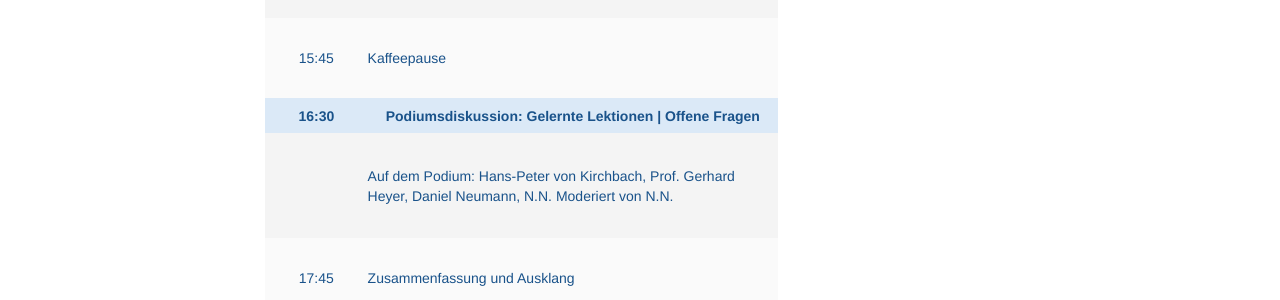
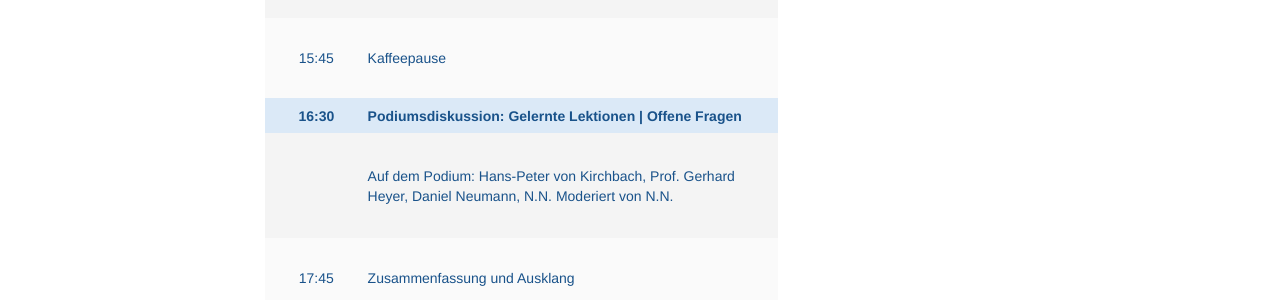
Before and after one commit to susedev/test, a Jekyll site: the page built from programm-uebersicht.html, in a window 1280 px wide. Shown: the part 1848-2148 px from the top of the page. Built offline with Jekyll 4.4.1, drawn with Linux system fonts in a browser that asks for light colours; nearby versions of some CDN libraries.

Commit message:
Edit from JekyllCMS

```diff
--- a/programm-uebersicht.html
+++ b/programm-uebersicht.html
@@ -128,7 +128,7 @@ title: Programm
 		</tr>
 		<tr>
 			<th style="background-color: rgb(219, 233, 247); border-color: rgb(255, 255, 255); text-align: center; vertical-align: middle; height: 35px;"><span style="color:#19528A;">16:30</span></th>
-			<th style="background-color: rgb(219, 233, 247); border-color: rgb(255, 255, 255); text-align: center; vertical-align: middle; height: 35px;"><span style="color:#19528A;">Podiumsdiskussion: Gelernte Lektionen | Offene Fragen</span></th>
+			<th style="background-color: rgb(219, 233, 247); border-color: rgb(255, 255, 255); text-align: left; vertical-align: middle; height: 35px;"><span style="color:#19528A;">Podiumsdiskussion: Gelernte Lektionen | Offene Fragen</span></th>
 		</tr>
 		<tr>
 			<td style="background-color: rgb(244, 244, 244); border-color: rgb(255, 255, 255); text-align: center; vertical-align: middle; width: 100px; height: 105px;">&nbsp;</td>
```
